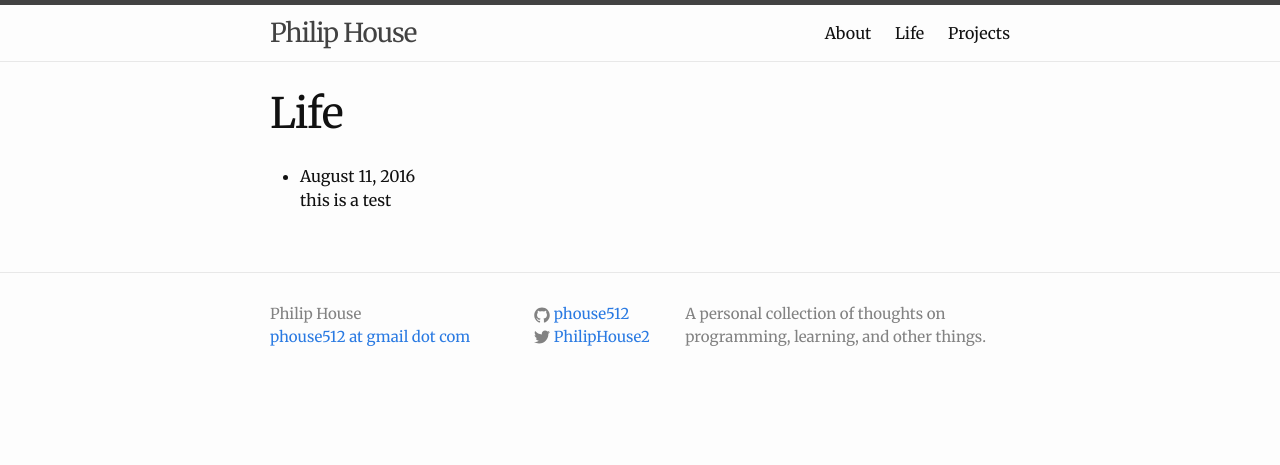
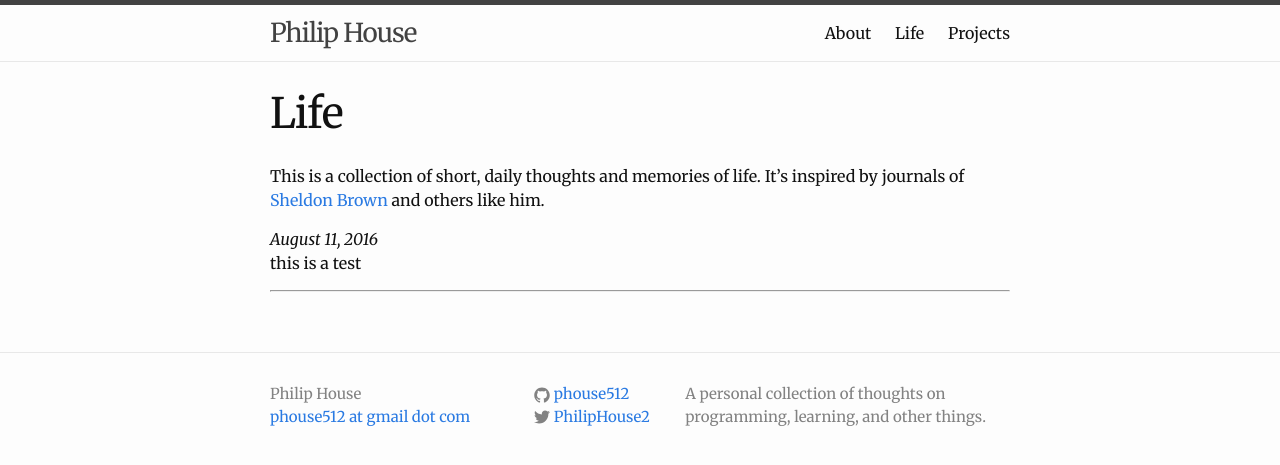
Before and after one commit to phouse512/blog, a Jekyll site: the page built from life.md, in a window 1280 px wide. Shown: the top 465 px of the page. Built offline with Jekyll 4.4.1, drawn with Linux system fonts in a browser that asks for light colours; comment, search, counter and statistics services are not loaded.

Commit message:
testing out formatting

```diff
--- a/life.md
+++ b/life.md
@@ -3,12 +3,15 @@ layout: page
 title: Life
 permalink: /life/
 ---
+This is a collection of short, daily thoughts and memories of life. It's
+inspired by journals of [Sheldon Brown][sheldon-brown] and others like him.
 
-<ul>
-  {% for post in site.life_posts %}
-    <li>
-      {{ post.title }}<br />
-      {{ post.content }}
-    </li>
-  {% endfor %}
-</ul>
+{% for post in site.life_posts %}
+  <div>
+    <i>{{ post.title }}</i><br />
+    {{ post.content }}
+    <hr />
+  </div>
+{% endfor %}
+
+[sheldon-brown]: http://sheldonbrown.com/org/journal/journal-0801.html
```
